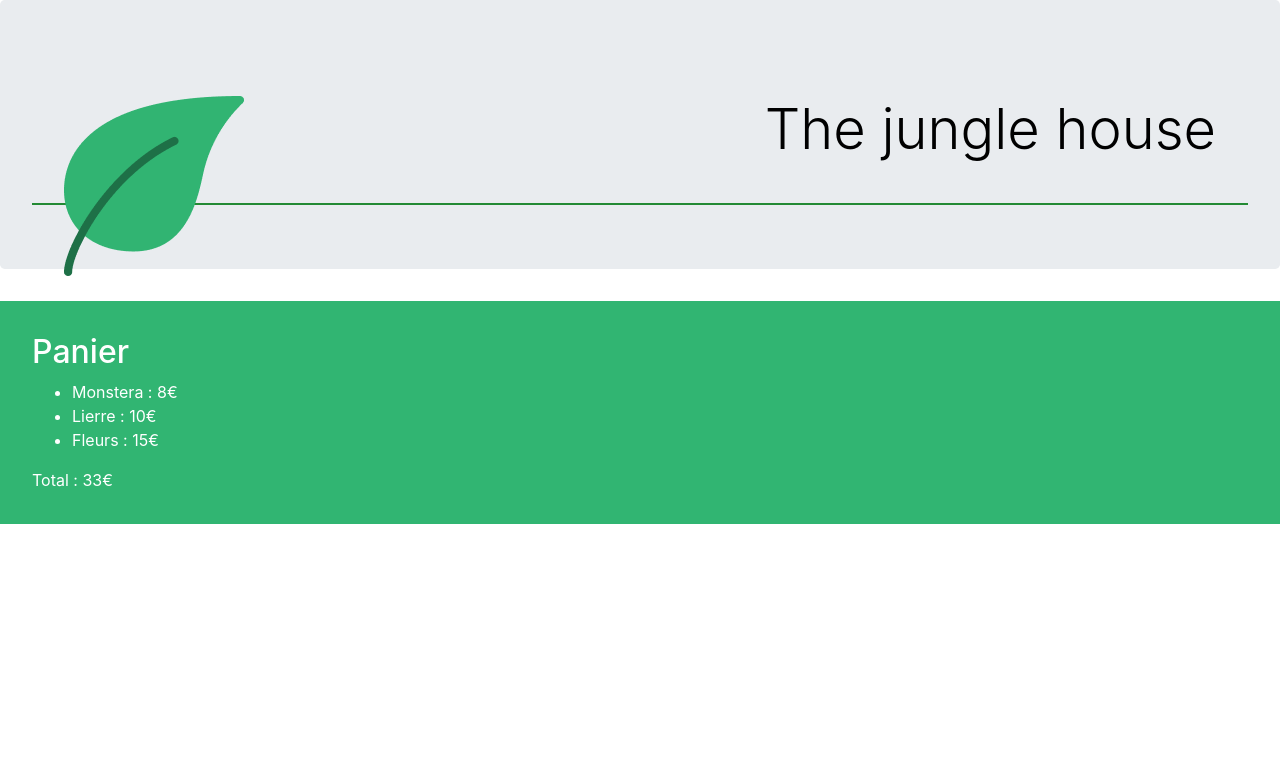
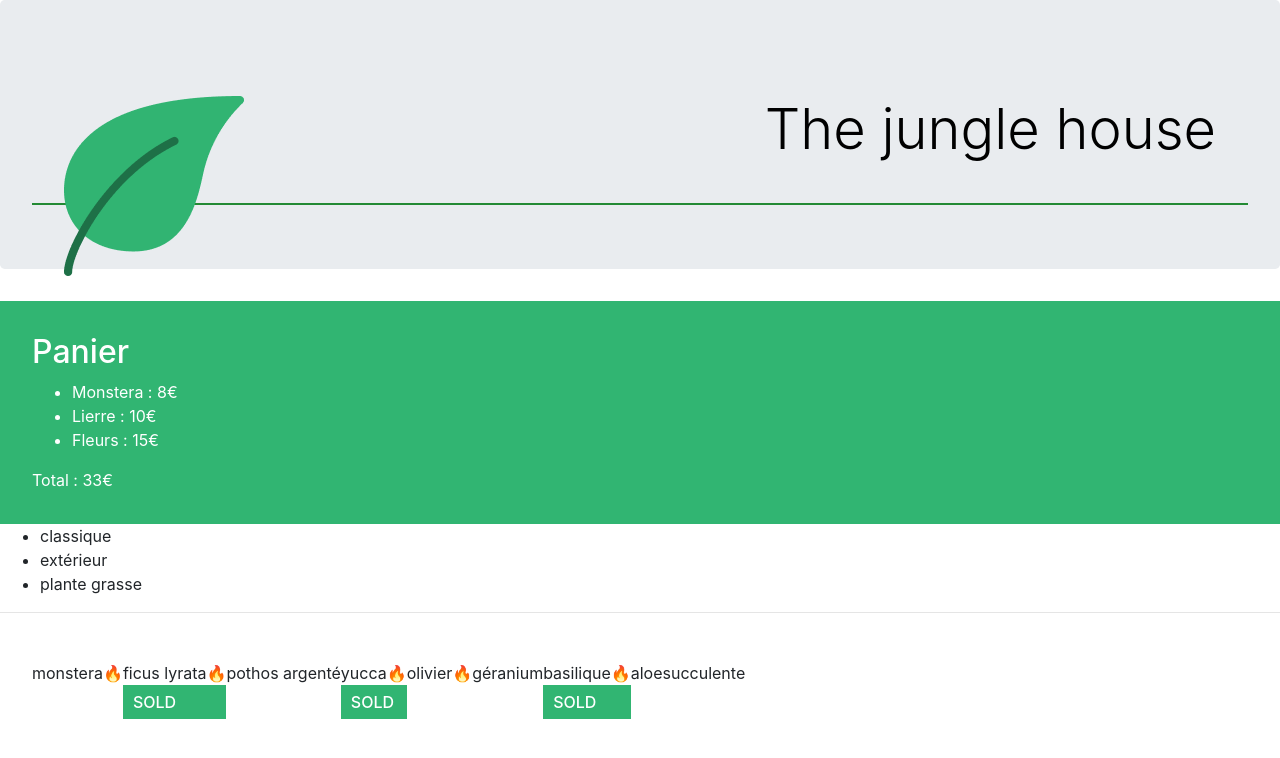
Before and after one commit to anjanante/plant_sale_rt, a React (Create React App) app: page / in a window 1280 px wide. Shown: the top 758 px of the page. Built offline with nearby package versions, Linux system fonts and the light colour scheme.

Commit message:
Add Shopping List

```diff
--- a/src/components/App.js
+++ b/src/components/App.js
@@ -1,10 +1,12 @@
 import Banner from './Banner';
 import Cart from './Cart';
+import ShoppingList from './ShoppingList';
 
 function App() {
   return (<div>
     <Banner />
     <Cart />
+    <ShoppingList />
   </div>);
 }
 
--- /dev/null
+++ b/src/components/ShoppingList.js
@@ -0,0 +1,34 @@
+
+import { plantList } from '../datas/plantList'
+import '../styles/ShoppingList.css'
+
+
+
+export default function ShoppingList(){
+
+    const categories = plantList.reduce(
+		(acc, plant) =>
+			acc.includes(plant.category) ? acc : acc.concat(plant.category),
+		[]
+	)
+
+    return (
+        <div>
+            <ul>
+                {categories.map((cat) => (
+                    <li key={cat}>{cat}</li>
+                ))}
+            </ul>
+            <hr/>
+            <ul className='lmj-plant-list'>
+                {plantList.map((item,index) => (
+                    <li key={item.id}>
+                        {item.name}
+                        {item.isBestSale && <span>🔥</span>}
+                        {item.isSpecialOffer && <div className='lmj-sales'>SOLD</div>}
+                    </li>
+                ))}
+            </ul>
+        </div>
+    )
+}
--- /dev/null
+++ b/src/datas/plantList.js
@@ -0,0 +1,59 @@
+export const plantList = [
+	{
+		name: 'monstera',
+		category: 'classique',
+		id: '1ed',
+        isBestSale: true
+	},
+	{
+		name: 'ficus lyrata',
+		category: 'classique',
+		id: '2ab',
+        isBestSale: true,
+        isSpecialOffer: true
+	},
+	{
+		name: 'pothos argenté',
+		category: 'classique',
+		id: '3sd',
+        isBestSale: false
+	},
+	{
+		name: 'yucca',
+		category: 'classique',
+		id: '4kk',
+        isBestSale: true,
+        isSpecialOffer: true
+	},
+	{
+		name: 'olivier',
+		category: 'extérieur',
+		id: '5pl',
+        isBestSale: true
+	},
+	{
+		name: 'géranium',
+		category: 'extérieur',
+		id: '6uo',
+        isBestSale: false
+	},
+	{
+		name: 'basilique',
+		category: 'extérieur',
+		id: '7ie',
+        isBestSale: true,
+        isSpecialOffer: true
+	},
+	{
+		name: 'aloe',
+		category: 'plante grasse',
+		id: '8fp',
+        isBestSale: false
+	},
+	{
+		name: 'succulente',
+		category: 'plante grasse',
+		id: '9vn',
+        isBestSale: false
+	}
+]
--- /dev/null
+++ b/src/styles/ShoppingList.css
@@ -0,0 +1,29 @@
+.lmj-plant-list {
+	list-style-type: none;
+	padding: 32px;
+	display: flex;
+	flex-wrap: wrap;
+	max-width: 800px;
+}
+
+.lmj-plant-item {
+	border: solid 2px black;
+	border-radius: 10px;
+	height: 150px;
+	width: 150px;
+	margin: 10px;
+	display: flex;
+	align-items: center;
+	justify-content: center;
+	flex-direction: column;
+	position: relative;
+}
+
+.lmj-sales {
+	right: 0px;
+	top: 10px;
+	font-weight: 500;
+	color: white;
+	padding: 5px 10px;
+	background-color: #31b572;
+}
```
Also changed, not shown: 1 other file (tests, documents, lock files or other folders).
